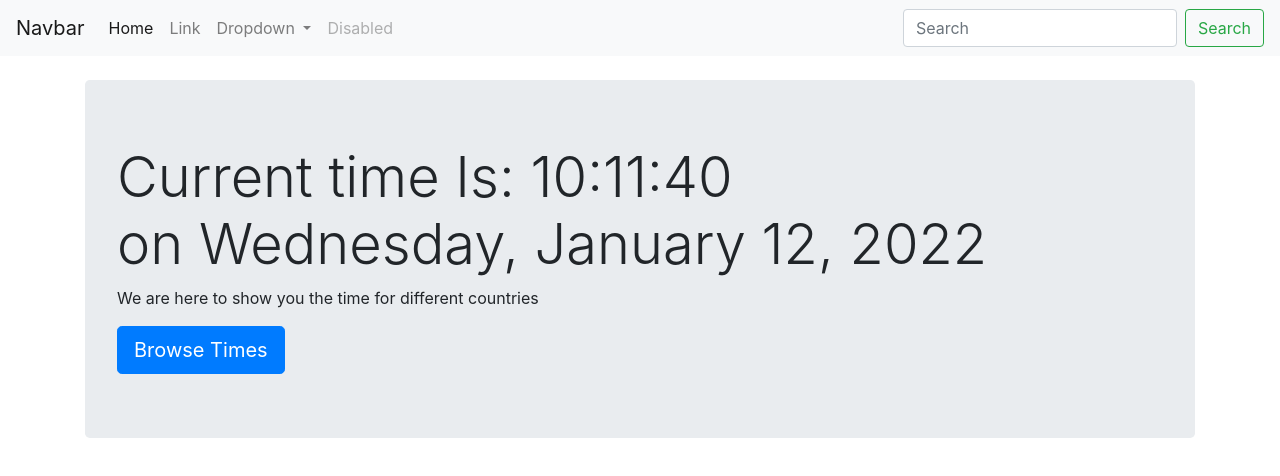
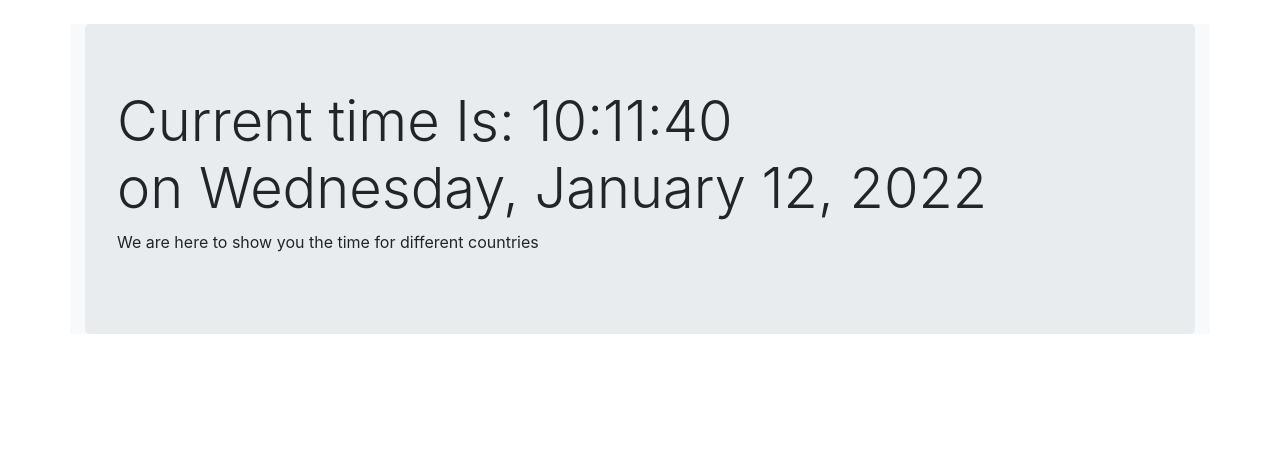
Before and after one commit to suvammohapatra/CLOCK, a plain HTML site: page index.html in a window 1280 px wide. Drawn offline with nearby package versions, Linux system fonts and the light colour scheme.

Commit message:
Update index.html

```diff
--- a/index.html
+++ b/index.html
@@ -26,51 +26,10 @@
 </head>
 
 <body>
-    <nav class="navbar navbar-expand-lg navbar-light bg-light">
-        <a class="navbar-brand" href="#">Navbar</a>
-        <button class="navbar-toggler" type="button" data-toggle="collapse" data-target="#navbarSupportedContent"
-            aria-controls="navbarSupportedContent" aria-expanded="false" aria-label="Toggle navigation">
-            <span class="navbar-toggler-icon"></span>
-        </button>
-
-        <div class="collapse navbar-collapse" id="navbarSupportedContent">
-            <ul class="navbar-nav mr-auto">
-                <li class="nav-item active">
-                    <a class="nav-link" href="#">Home <span class="sr-only">(current)</span></a>
-                </li>
-                <li class="nav-item">
-                    <a class="nav-link" href="#">Link</a>
-                </li>
-                <li class="nav-item dropdown">
-                    <a class="nav-link dropdown-toggle" href="#" id="navbarDropdown" role="button"
-                        data-toggle="dropdown" aria-haspopup="true" aria-expanded="false">
-                        Dropdown
-                    </a>
-                    <div class="dropdown-menu" aria-labelledby="navbarDropdown">
-                        <a class="dropdown-item" href="#">Action</a>
-                        <a class="dropdown-item" href="#">Another action</a>
-                        <div class="dropdown-divider"></div>
-                        <a class="dropdown-item" href="#">Something else here</a>
-                    </div>
-                </li>
-                <li class="nav-item">
-                    <a class="nav-link disabled" href="#" tabindex="-1" aria-disabled="true">Disabled</a>
-                </li>
-            </ul>
-            <form class="form-inline my-2 my-lg-0">
-                <input class="form-control mr-sm-2" type="search" placeholder="Search" aria-label="Search">
-                <button class="btn btn-outline-success my-2 my-sm-0" type="submit">Search</button>
-            </form>
-        </div>
-    </nav>
-
-
-
-    <div class="container my-4">
+    <div class="container my-4 bg-light">
         <div class="jumbotron">
             <h1 class="display-4">Current time Is: <span id="time"></span></h1>
             <p>We are here to show you the time for different countries</p>
-            <a class="btn btn-primary btn-lg" href="#" role="button">Browse Times</a>
         </div>
     </div>
 
```
